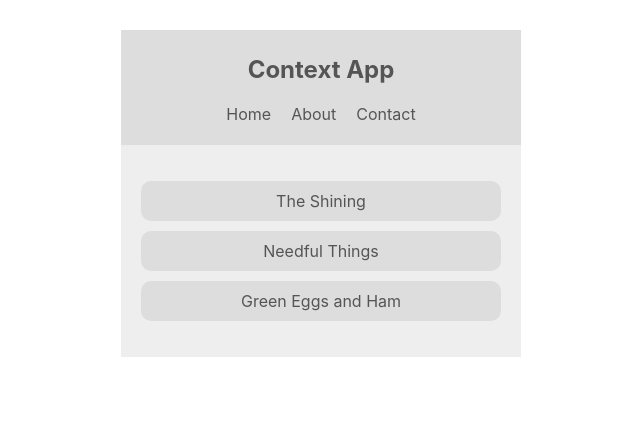
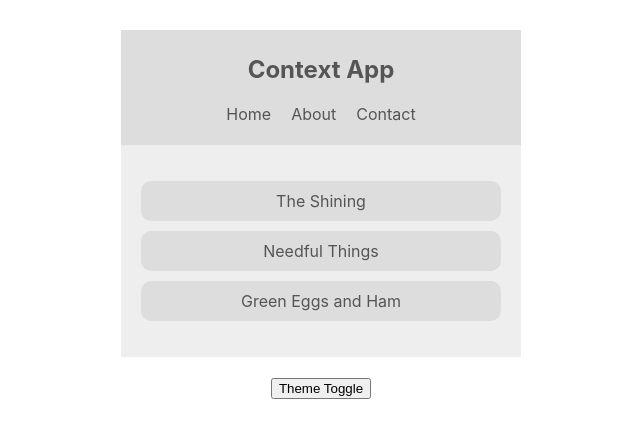
Before and after one commit to ryan258/contextapp, a React (Create React App) app: page / in a window 1280 px wide. Shown: the top 438 px of the page, without its empty margins (319-959 px from the left). Built offline with nearby package versions, Linux system fonts and the light colour scheme.

Commit message:
Update context with click handler. (ThemeToggle)

```diff
--- a/src/App.js
+++ b/src/App.js
@@ -2,6 +2,7 @@
 import Navbar from "./components/Navbar";
 import BookList from "./components/BookList";
 import ThemeContextProvider from "./contexts/ThemeContext";
+import ThemeToggle from "./components/ThemeToggle";
 
 function App() {
   return (
@@ -9,6 +10,7 @@
       <ThemeContextProvider>
         <Navbar />
         <BookList />
+        <ThemeToggle />
       </ThemeContextProvider>
     </div>
   );
--- /dev/null
+++ b/src/components/ThemeToggle.js
@@ -0,0 +1,12 @@
+import React, { Component } from "react";
+import { ThemeContext } from "../contexts/ThemeContext";
+
+class ThemeToggle extends Component {
+  static contextType = ThemeContext;
+  render() {
+    const { toggleTheme } = this.context;
+    return <button onClick={toggleTheme}>Theme Toggle</button>;
+  }
+}
+
+export default ThemeToggle;
--- a/src/contexts/ThemeContext.js
+++ b/src/contexts/ThemeContext.js
@@ -8,9 +8,16 @@
     light: { syntax: "#555", ui: "#ddd", bg: "#eee" },
     dark: { syntax: "#ddd", ui: "#333", bg: "#555" },
   };
+
+  toggleTheme = () => {
+    this.setState({ isLightTheme: !this.state.isLightTheme });
+  };
+
   render() {
     return (
-      <ThemeContext.Provider value={{ ...this.state }}>
+      <ThemeContext.Provider
+        value={{ ...this.state, toggleTheme: this.toggleTheme }}
+      >
         {this.props.children}
       </ThemeContext.Provider>
     );
```
Also changed, not shown: 1 other file (tests, documents, lock files or other folders).
